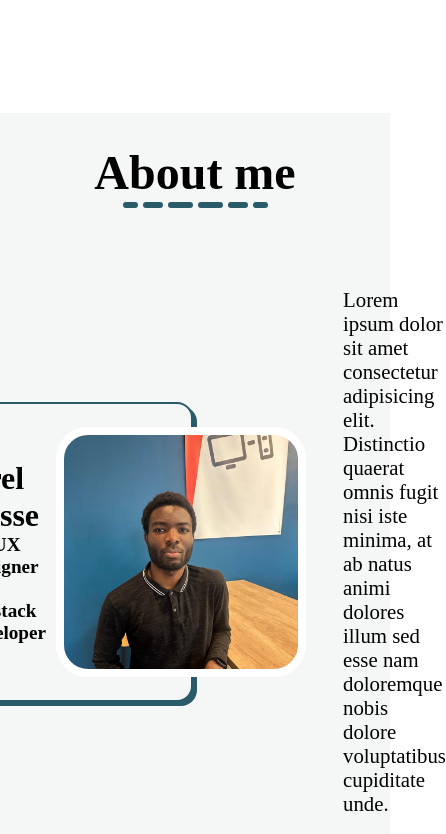
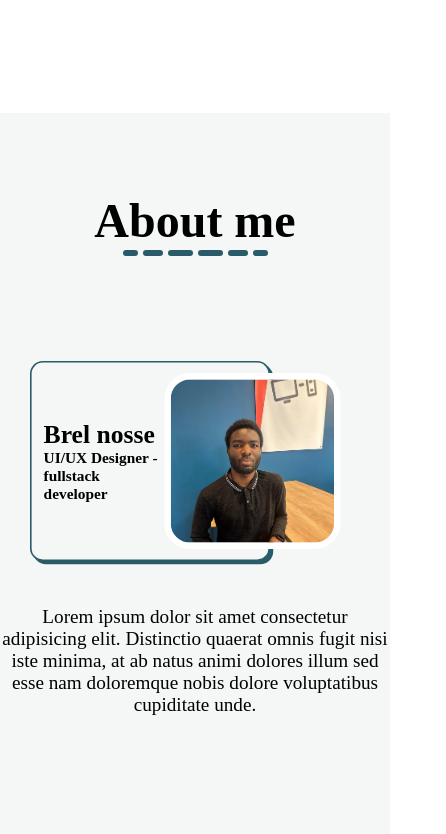
Before and after one commit to brelnosse/portofolio, a React (Create React App) app: page / in a window 390 px wide. Shown: the part 1750-2584 px from the top of the page, 446 px wide, since content can reach past the window. Built offline with nearby package versions, Linux system fonts and the light colour scheme; a web font is replaced by a local one.

Commit message:
Now the about section is responsive on mobile devices

```diff
--- a/src/assets/style/about.css
+++ b/src/assets/style/about.css
@@ -1,6 +1,9 @@
 :root{
     --width: 250px;
     --height: 250px;
+}
+.aboutme{
+    padding: 5rem 0px;
 }
 .aboutContainer{
     padding: 5rem 0px;
@@ -9,8 +12,6 @@
     justify-content: center;
     gap: 150px;
     background-color: transparent;
-    perspective: 800px;
-    perspective-origin: top center;
 }
 .profileCaption{
     background-color: var(--bg-color);
@@ -40,7 +41,6 @@
     height: var(--height);
     margin-right: -125px;
     min-width: var(--width);
-    width: var(--width);
     border-radius: 32px;
     background-image: url(../images/pp.jpeg);
     background-size: cover;
@@ -50,3 +50,62 @@
     font-size: 1.3em;
     max-width: 450px;
 }
+@media screen and (max-width: 1110px) {
+    .aboutContainer{
+        gap: 100px;
+    }
+    .profileDescription{
+        font-size: 1.2em;
+        max-width: 350px;
+    }
+    .profileCaption .pc-description{
+        padding: 15px 5px;
+    }
+    .pc-img{
+        margin-right: -100px;
+    }
+}
+@media  screen and (max-width: 968px) {
+    .pc-img{
+        width: 220px;
+        height: 220px;
+        min-width: 220px;
+    }
+    .profileDescription{
+        font-size: 1.2em;
+        max-width: 320px;
+    }
+}
+@media  screen and (max-width: 888px) {
+    .aboutContainer{
+        gap: 50px;
+        flex-direction: column;
+    }
+    .profileCaption{
+        height: 250px;
+        width: 350px;
+        max-width: 350px;
+    }
+    .profileDescription{
+        text-align: center;
+        max-width: 100%;
+    }
+}
+@media screen and (max-width: 560px) {
+    .profileCaption{
+        transform: scale(0.90);
+        margin-left: -90px;
+        max-width: 300px;
+    }
+    .pc-img{
+        margin-right: -100px;
+    }
+}
+@media screen and (max-width: 408px) {
+    .aboutContainer{
+        gap: 20px;
+    }
+    .profileCaption{
+        transform: scale(0.80);
+    }
+}
--- a/src/assets/style/home.css
+++ b/src/assets/style/home.css
@@ -9,7 +9,7 @@ section:nth-of-type(even){
     background-color: var(--bg-fade-color);
 }
 @media screen and (max-width: 774px) {
-section{
-    padding: 2rem;
+    section{
+        padding: 4rem;
+    }
 }
-}
--- a/src/assets/style/navbar.css
+++ b/src/assets/style/navbar.css
@@ -78,6 +78,7 @@
 .navbar-item.active span::before{
     content: '';
     height: 0.3125rem;
+    cursor: pointer;
     width: 0.3125rem;
     background-color: var(--primary-color);
     position: absolute;
@@ -94,6 +95,7 @@
     content: '';
     width: 0%;
     height: 0.125rem;
+    cursor: pointer;
     position: absolute;
     bottom: 0px;
     transition: all 0.2s;
```
